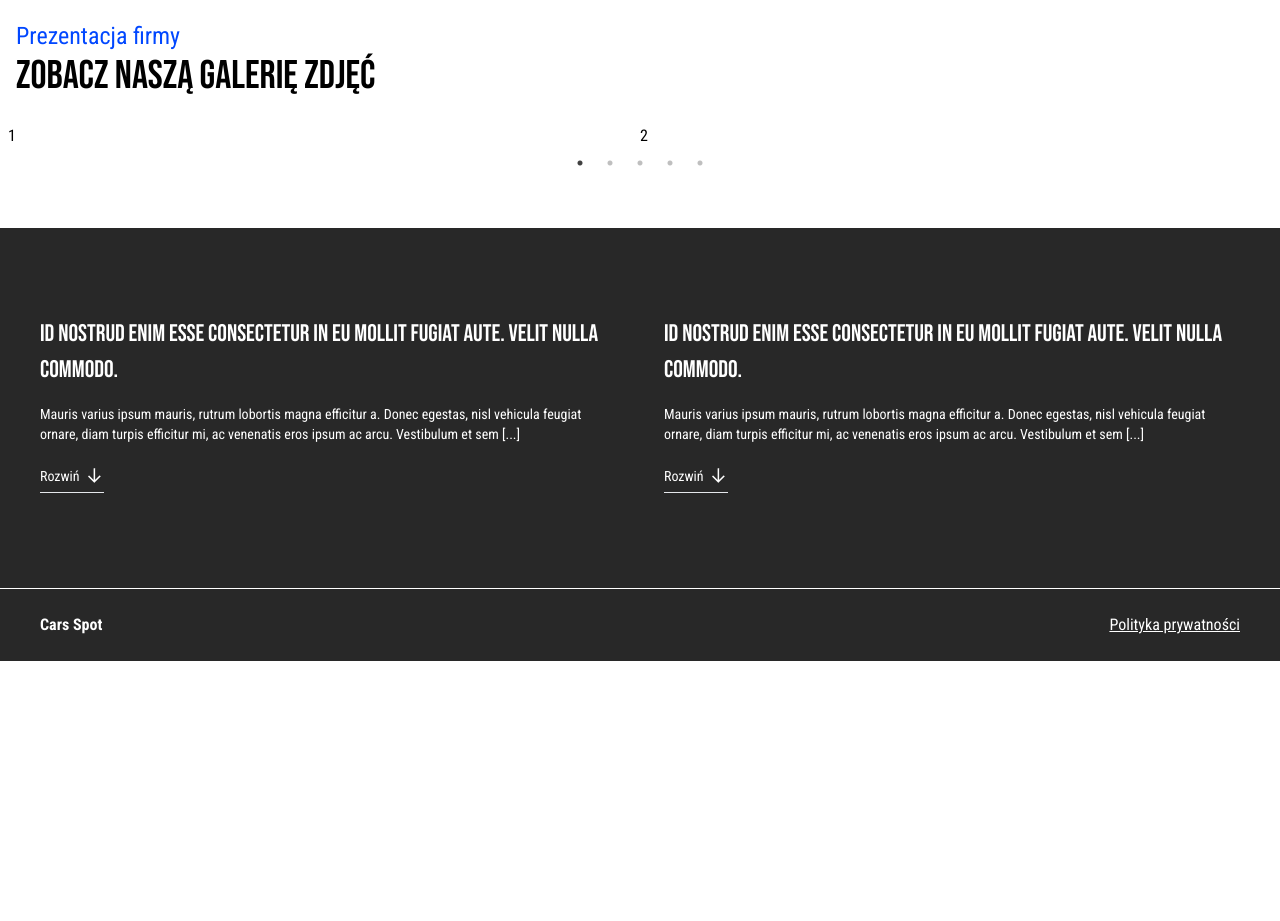
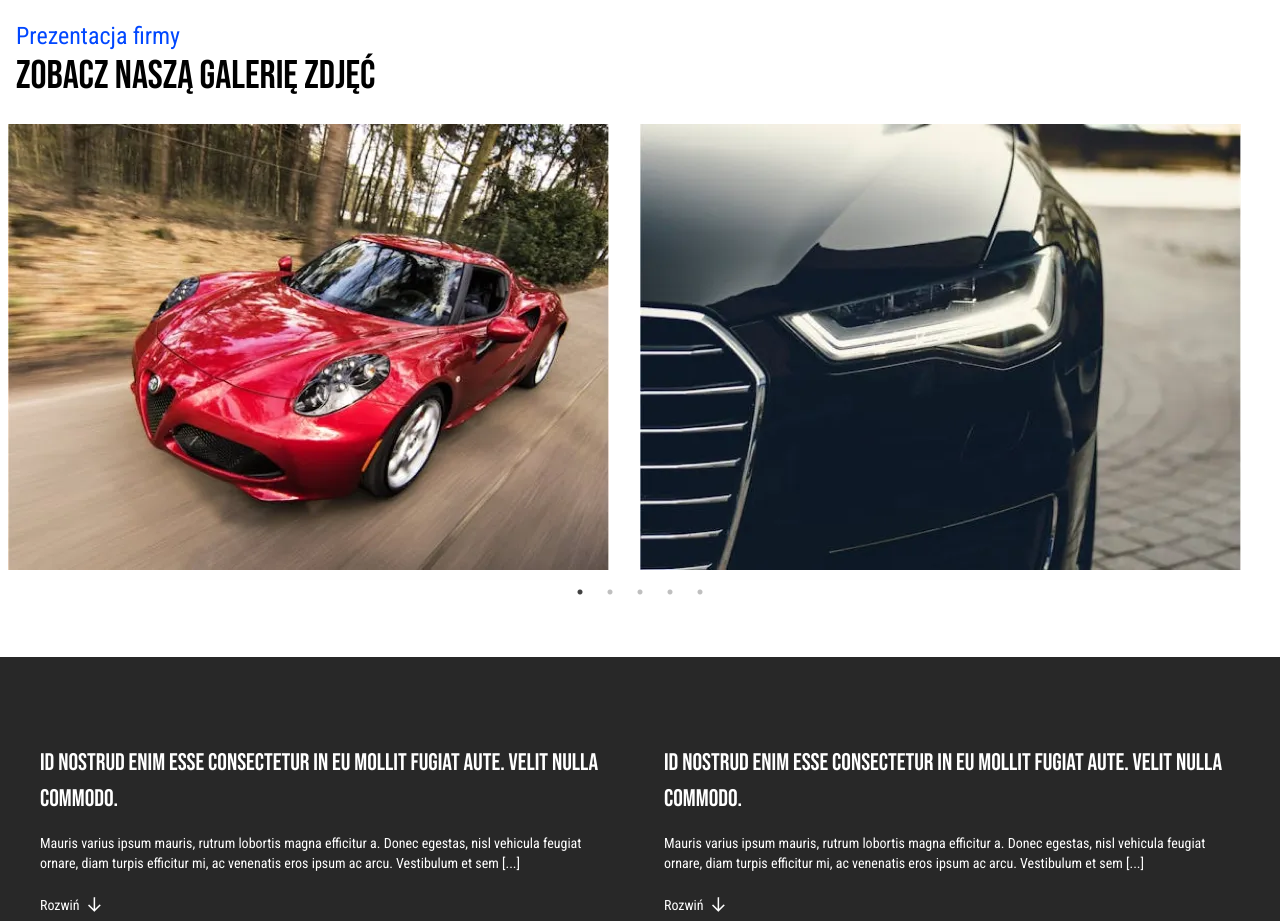
Before and after one commit to SD91PL/CarsSpot, a React (Vite) app: page / in a window 1280 px wide. Shown: the part 860-1781 px from the top of the page. Before the commit the page ends 1521 px from the top, so only its background shows below. Built offline with nearby package versions, Linux system fonts and the light colour scheme.

Commit message:
added dynamic insertion of images into the slider from the gallery folder

```diff
--- a/src/components/GallerySlider.jsx
+++ b/src/components/GallerySlider.jsx
@@ -1,9 +1,25 @@
+import { useState, useEffect } from 'react'
 // import { useRef } from 'react'
 import 'slick-carousel/slick/slick.css'
 import 'slick-carousel/slick/slick-theme.css'
 import Slider from 'react-slick'
 
 export default function GallerySlider() {
+	const [images, setImages] = useState([])
+	useEffect(() => {
+		const importImages = async () => {
+			const images = import.meta.glob('../assets/img/gallery/*.webp')
+			const imagePromises = Object.keys(images).map(async path => {
+				const image = await images[path]()
+				return image.default
+			})
+			const loadedImages = await Promise.all(imagePromises)
+			setImages(loadedImages)
+		}
+
+		importImages()
+	}, [])
+
 	// const slider = useRef(null)
 
 	const settings = {
@@ -18,24 +34,18 @@ export default function GallerySlider() {
 		<>
 			<div>
 				{/* <button onClick={() => slider?.current.slickPrev()}>Wstecz</button> */}
-				<Slider className='mb-20'
+				<Slider
+					className='mb-20'
 					// ref={slider}
 					{...settings}>
-					<div>
-						<h3>1</h3>
-					</div>
-					<div>
-						<h3>2</h3>
-					</div>
-					<div>
-						<h3>3</h3>
-					</div>
-					<div>
-						<h3>4</h3>
-					</div>
-					<div>
-						<h3>5</h3>
-					</div>
+					{images.map((image, index) => (
+						<div key={index}>
+							<img
+								src={image}
+								alt={`gallery-img-${index}`}
+							/>
+						</div>
+					))}
 				</Slider>
 				{/* <button onClick={() => slider?.current.slickNext()}>Dalej</button> */}
 			</div>
```
